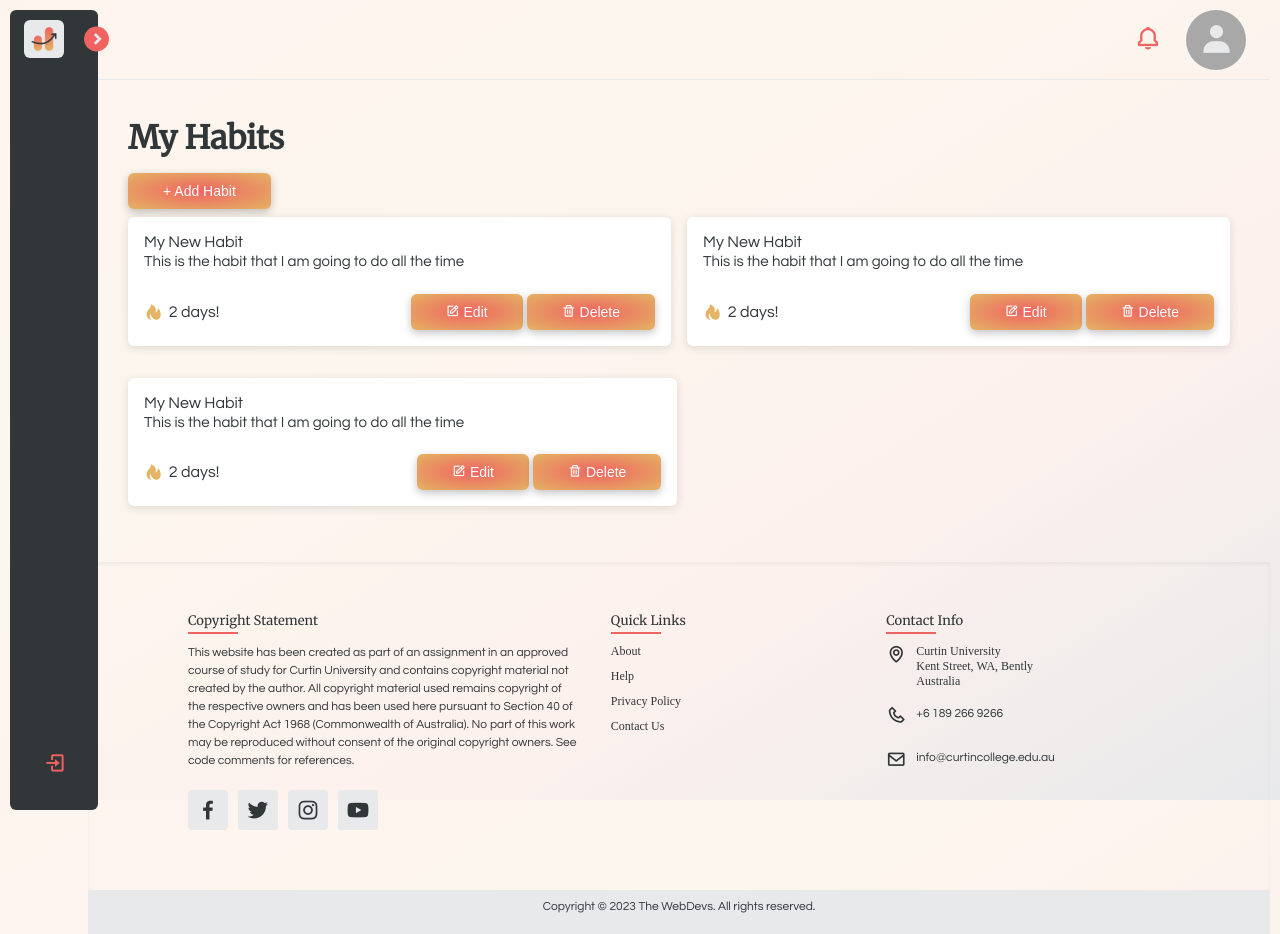
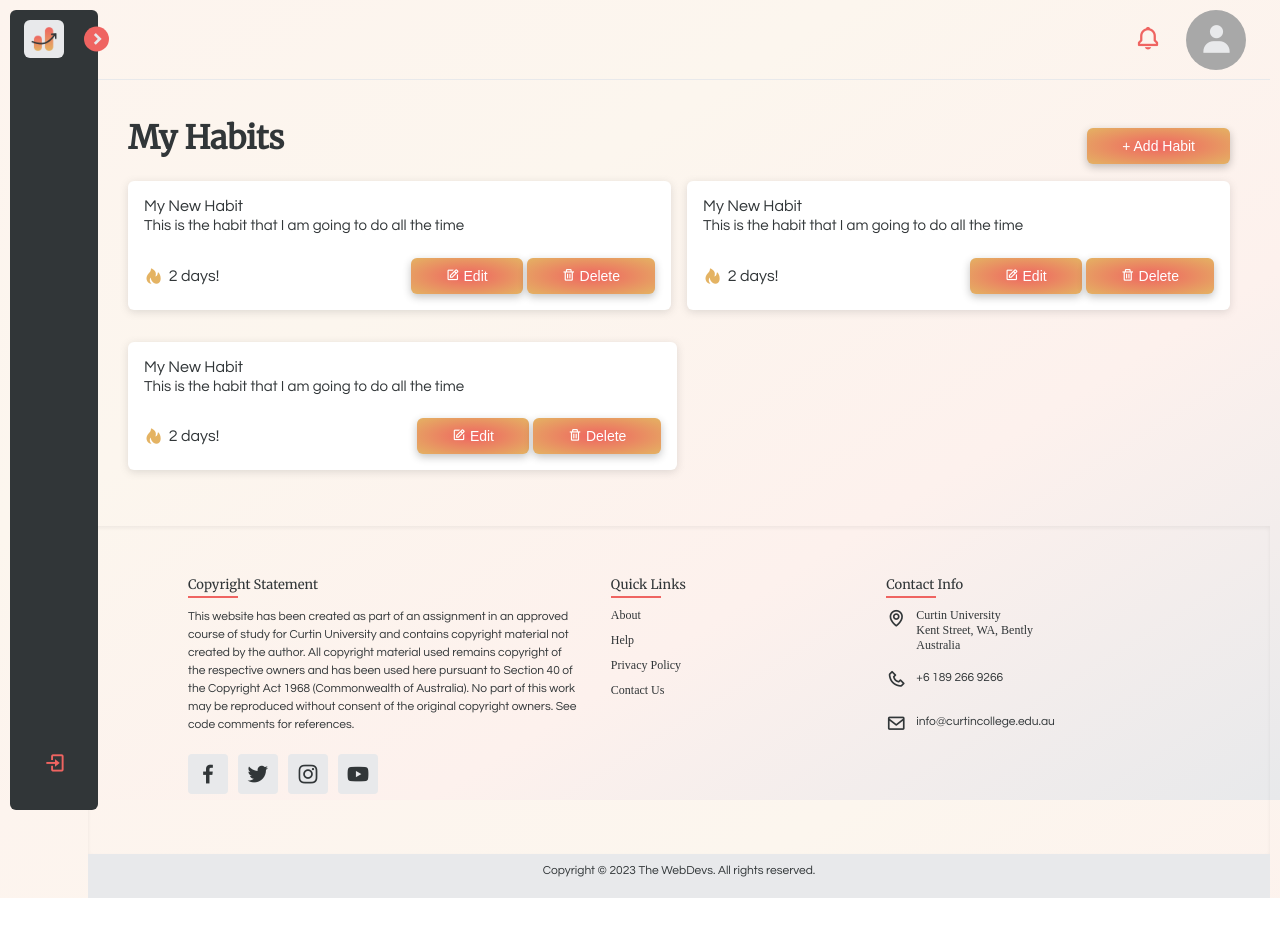
Before and after one commit to s3851446/habithub-frontend, a SvelteKit app in the folder WIP/habithub-frontend/: page /habits in a window 1280 px wide. After the commit the page ends 898 px from the top, so only its background shows below. Built offline with nearby package versions, Linux system fonts and the light colour scheme; no server answers.

Commit message:
match dashboard button location

```diff
--- a/WIP/habithub-frontend/src/routes/habits/+page.svelte
+++ b/WIP/habithub-frontend/src/routes/habits/+page.svelte
@@ -21,12 +21,14 @@
 
 
 <div class="body">
+    <div class="heading">
         <h1>My Habits</h1>
         <Button id="newHabit" on:click={newHabit}>
             <!-- Use icon with proper flex when can be bothered -->
             <!-- <i class='bx bx-plus icon'></i> -->
             <span class="bigger">+</span> Add Habit
         </Button>
+    </div>
     <div class="card-container">
         <HabitCard classs="flex" name="My New Habit" description="This is the habit that I am going to do all the time" streak="2" h_id="some:j94k905630l00dn3"/>
         <HabitCard classs="flex" name="My New Habit" description="This is the habit that I am going to do all the time" streak="2" h_id="some:j94k905630l00dn3"/>
@@ -42,4 +44,12 @@
         align-content: stretch;
         gap: 1em;
     }
+
+    .heading {
+        display: flex;
+        width: 100%;
+        flex-flow: row wrap;
+        justify-content: space-between;
+        align-items: center;
+    }
 </style>
```
Lines whose indentation alone changed are shown as unchanged.
